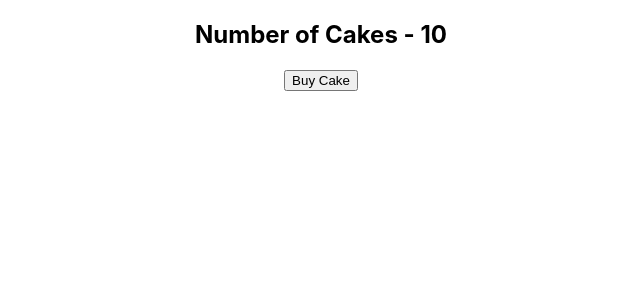
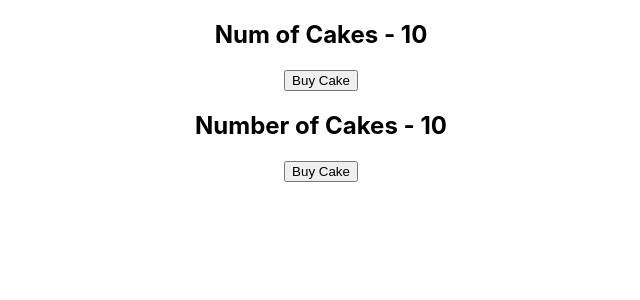
Before and after one commit to malishben360/react-redux, a React (Create React App) app: page / in a window 1280 px wide. Shown: the top 300 px of the page, without its empty margins (319-959 px from the left). Built offline with nearby package versions, Linux system fonts and the light colour scheme.

Commit message:
Feature: HookContainer view for reat-redux hooks

```diff
--- a/src/App.js
+++ b/src/App.js
@@ -1,9 +1,11 @@
 import CakeContainer from './components/CakeContainer';
 import './App.css';
+import HookContainer from './components/HookContainer';
 
 function App() {
   return (
     <div className="App">
+      <HookContainer />
       <CakeContainer />
     </div>
   );
--- /dev/null
+++ b/src/components/HookContainer.js
@@ -0,0 +1,10 @@
+function HookContainer() {
+    return (
+        <div>
+            <h2>Num of Cakes - 10</h2>
+            <button>Buy Cake</button>
+        </div>
+     );
+}
+
+export default HookContainer;
```
